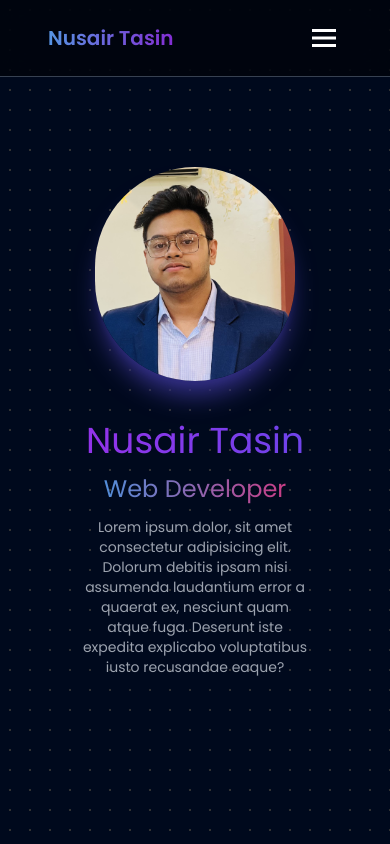
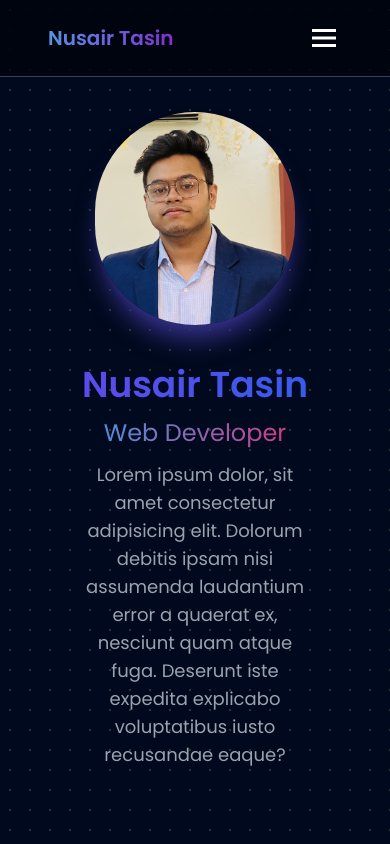
Before and after one commit to NusairTasin/nusairtasin.github.io, a React (Vite) app: page / in a window 390 px wide. Shown: the top 844 px of the page. Built offline with nearby package versions, Linux system fonts and the light colour scheme.

Commit message:
Update Hero.tsx

```diff
--- a/src/components/Hero.tsx
+++ b/src/components/Hero.tsx
@@ -16,10 +16,10 @@ const Hero = () => {
         animate={{y: 0, opacity:1}}
         transition={{duration: 0.8, delay: 0.2}}
         className="flex max-w-[600px]  flex-col items-center justify-center gap-3 text-center">
-          <h1 className="bg-gradient-to-r from-purple-600 to-blue-600 bg-clip-text text-transparent opacity-100 text-4xl font-lite transition-all duration-300 sm:text-7xl cursor-default"
+          <h1 className="bg-gradient-to-r from-purple-600 to-blue-600 bg-clip-text text-transparent opacity-100 text-4xl font-semibold transition-all duration-300 sm:text-7xl cursor-default"
           style={{
             backgroundSize: '300% 300%',
-            animation: 'gradient-animation 6s ease-all infinite',
+            animation: 'gradient-animation 2s ease infinite',
         }}
           >Nusair Tasin
           <style>
@@ -39,7 +39,7 @@ const Hero = () => {
             </style>
           </h1>
           <h3 className="bg-gradient-to-r from-blue-400 to-pink-500 bg-clip-text text-transparent opacity-85 hover:opacity-100 text-2xl transition-all duration-300 md:text-3xl cursor-default">Web Developer</h3>
-          <p className="md:text-base text-pretty text-sm text-gray-400">Lorem ipsum dolor, sit amet consectetur adipisicing elit. Dolorum debitis ipsam nisi assumenda laudantium error a quaerat ex, nesciunt quam atque fuga. Deserunt iste expedita explicabo voluptatibus iusto recusandae eaque?</p>
+          <p className="md:text-base text-pretty text-lg text-gray-400">Lorem ipsum dolor, sit amet consectetur adipisicing elit. Dolorum debitis ipsam nisi assumenda laudantium error a quaerat ex, nesciunt quam atque fuga. Deserunt iste expedita explicabo voluptatibus iusto recusandae eaque?</p>
         </motion.div>
     </div>
   </div>;
```
